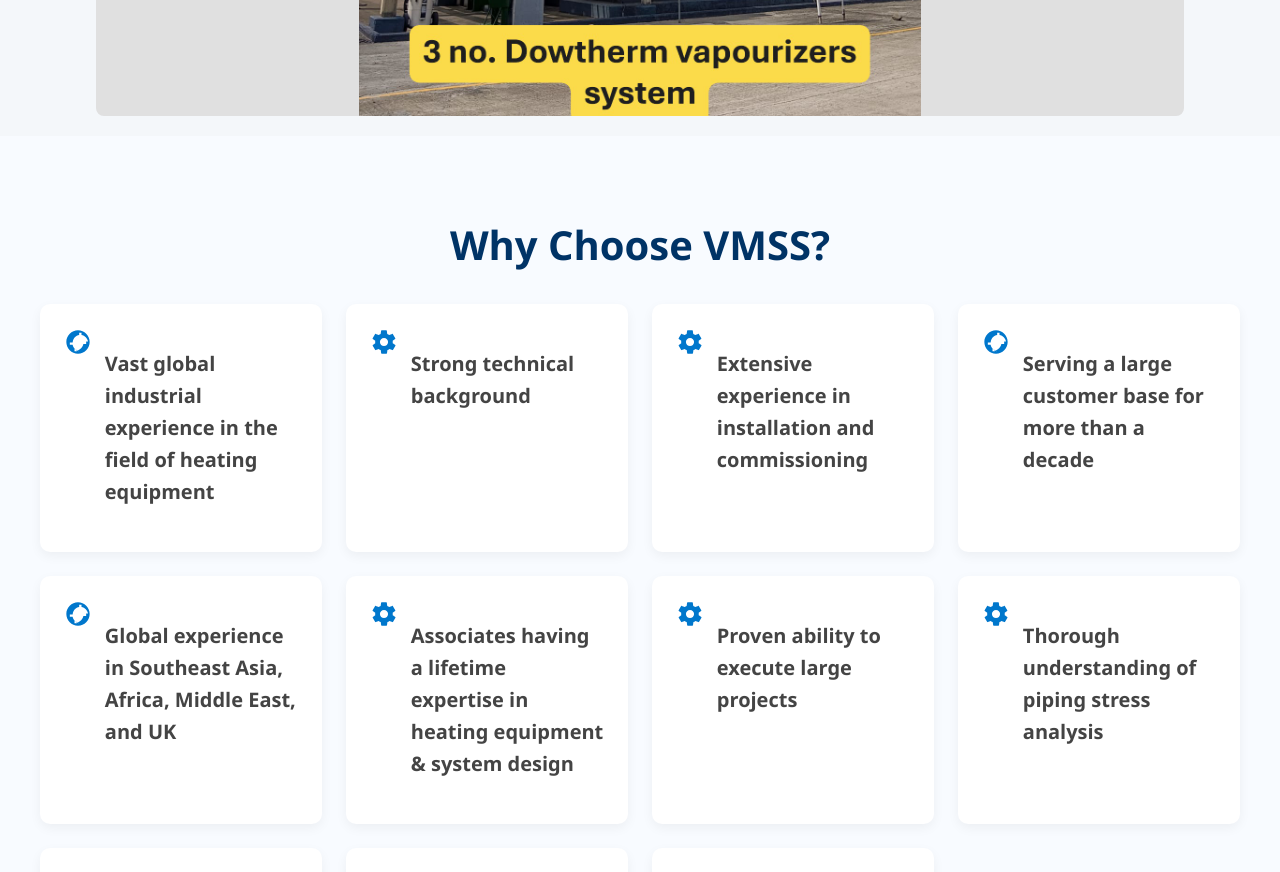
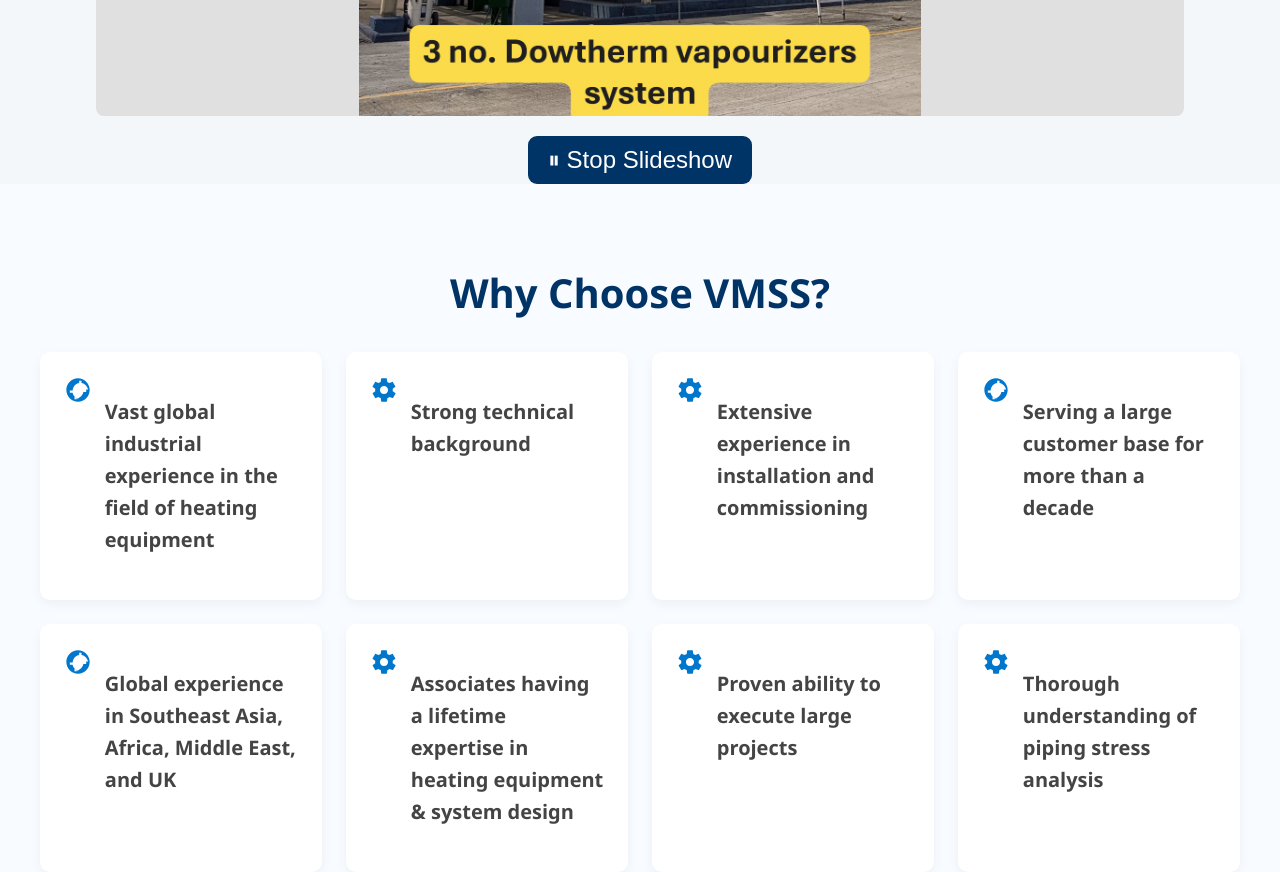
Before and after one commit to TopkarCoder/VMSS_Website, a React (Vite) app: page / in a window 1280 px wide. Shown: the part 780-1652 px from the top of the page. Built offline with nearby package versions, Linux system fonts and the light colour scheme; grey boxes are pictures that could not be loaded.

Commit message:
added the slideshow button

```diff
--- a/src/pages/Home.css
+++ b/src/pages/Home.css
@@ -158,3 +158,22 @@
   display: flex;
   width: 100%;
 }
+
+.slideshow-toggle {
+  text-align: center;
+}
+
+.slideshow-toggle button {
+  background: #003366;
+  color: #fff;
+  border: none;
+  padding: 10px 20px;
+  font-size: 1.5rem;
+  border-radius: 9px;
+  cursor: pointer;
+  transition: background 0.3s ease;
+}
+
+.slideshow-toggle button:hover {
+  background: #005fa3;
+}
--- a/src/pages/Home.jsx
+++ b/src/pages/Home.jsx
@@ -59,6 +59,7 @@ const whyPoints = [
 export default function Home() {
   const [currentIndex, setCurrentIndex] = useState(1); // start at real 1
   const [isTransitioning, setIsTransitioning] = useState(true);
+  const [isPlaying, setIsPlaying] = useState(true); // ✅ slideshow toggle
   const autoSlideRef = useRef(null);
 
   // ✅ Clone last → start, first → end
@@ -69,38 +70,44 @@ export default function Home() {
   ];
 
   const nextSlide = () => {
+    if (!isPlaying) return; // ✅ do nothing if stopped
     setCurrentIndex((prev) => prev + 1);
   };
 
   const prevSlide = () => {
+    if (!isPlaying) return; // ✅ do nothing if stopped
     setCurrentIndex((prev) => prev - 1);
   };
 
-  // ✅ Auto slide
+  // ✅ Auto slide (only when playing)
   useEffect(() => {
-    autoSlideRef.current = setInterval(nextSlide, 8000);
+    if (isPlaying) {
+      autoSlideRef.current = setInterval(() => {
+        setCurrentIndex((prev) => prev + 1);
+      }, 8000);
+    }
     return () => clearInterval(autoSlideRef.current);
-  }, []);
+  }, [isPlaying]);
 
-  // ✅ Seamless transition fix
+  // ✅ Seamless looping
   useEffect(() => {
+    if (!isPlaying) return; // ✅ skip jump logic when paused
+
     if (currentIndex === extendedImages.length - 1) {
-      // reached fake first → jump to real first
       setTimeout(() => {
         setIsTransitioning(false);
         setCurrentIndex(1);
-        setTimeout(() => setIsTransitioning(true), 50); // restore animation
+        setTimeout(() => setIsTransitioning(true), 50);
       }, 500);
     }
     if (currentIndex === 0) {
-      // reached fake last → jump to real last
       setTimeout(() => {
         setIsTransitioning(false);
         setCurrentIndex(images.length);
         setTimeout(() => setIsTransitioning(true), 50);
       }, 500);
     }
-  }, [currentIndex]);
+  }, [currentIndex, isPlaying]);
 
   return (
     <>
@@ -122,6 +129,12 @@ export default function Home() {
         <button onClick={nextSlide} className="carousel-btn right">❯</button>
       </div>
 
+      {/* ✅ Play/Pause Button */}
+      <div className="slideshow-toggle">
+        <button onClick={() => setIsPlaying(!isPlaying)}>
+          {isPlaying ? "⏸ Stop Slideshow" : "▶ Start Slideshow"}
+        </button>
+      </div>
 
       {/* ✅ Home Sections */}
       <section className="why-section">
@@ -130,7 +143,9 @@ export default function Home() {
           {whyPoints.map((point, index) => (
             <div className="why-card" key={index}>
               <div className="why-icon">{point.icon}</div>
-              <p style={{fontSize: "20px"}}><b>{point.text}</b></p>
+              <p style={{ fontSize: "20px" }}>
+                <b>{point.text}</b>
+              </p>
             </div>
           ))}
         </div>
```
Lines whose indentation alone changed are shown as unchanged.
